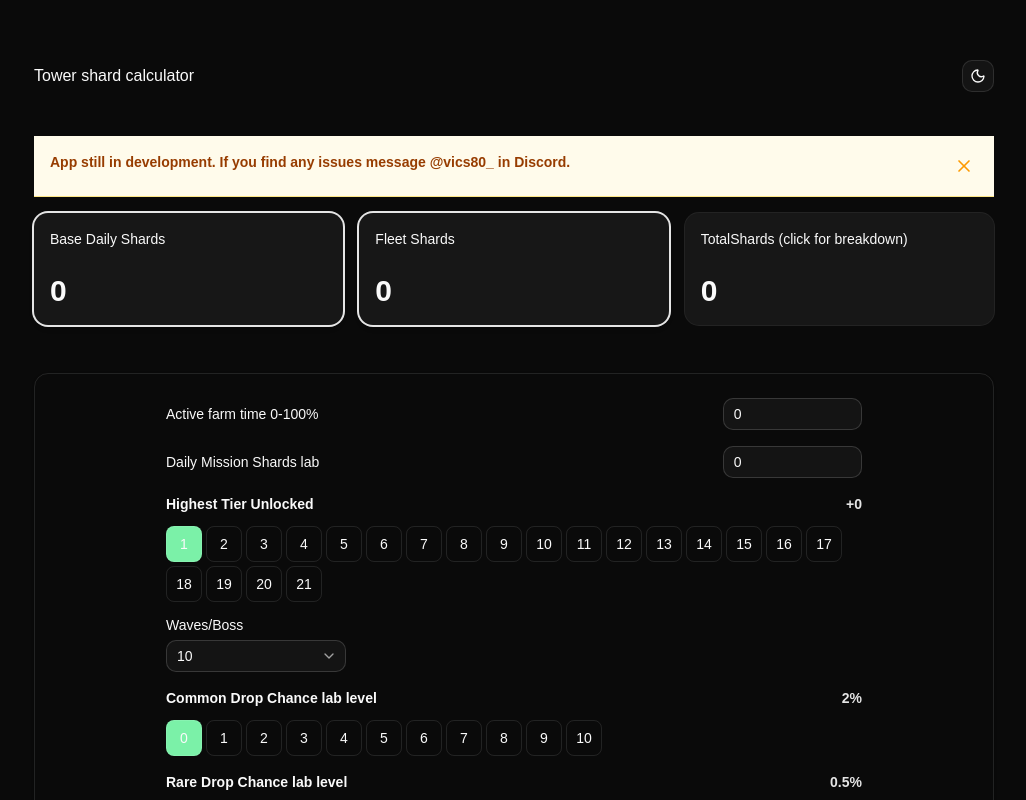
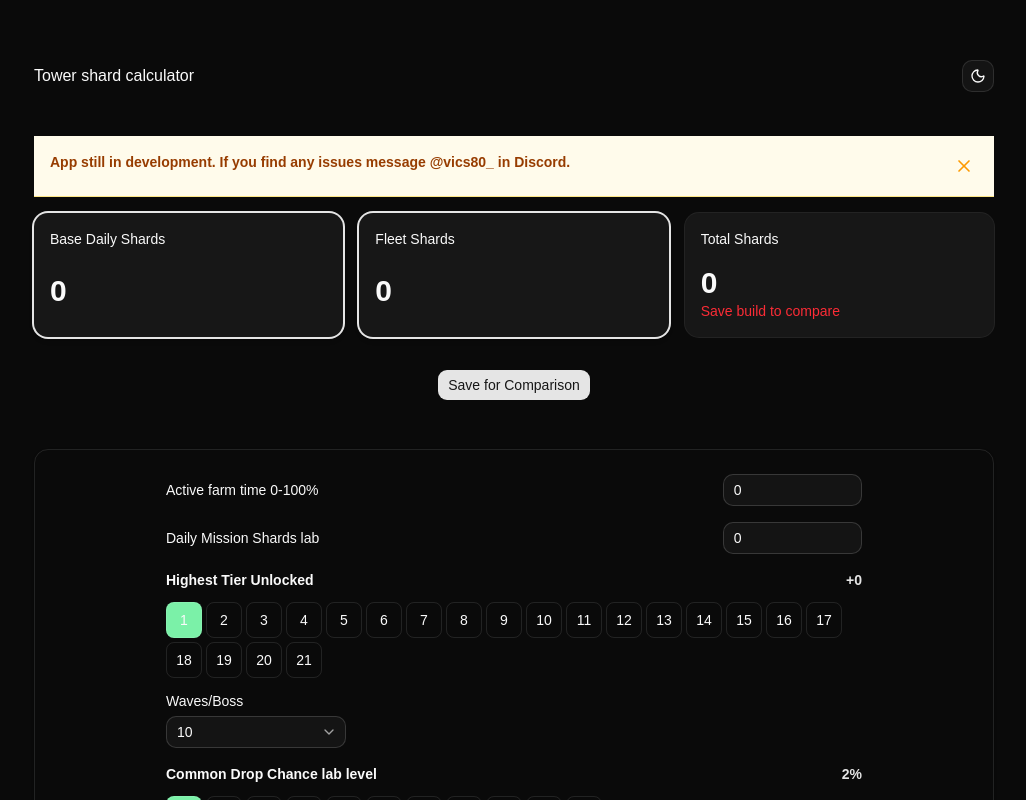
Before and after one commit to Viktorrangelov04/tower-shard-calculator, a React (Vite) app: page / in a window 1280 px wide. Shown: the top 800 px of the page, without its empty margins (126-1152 px from the left). Built offline with nearby package versions, Linux system fonts and the light colour scheme.

Commit message:
adding comparison menu and moving break down to main page

```diff
--- a/src/App.tsx
+++ b/src/App.tsx
@@ -11,6 +11,8 @@ import {
 import { ModeToggle } from "./components/mode-toggle";
 import ShardBreakdown from "./components/ShardBreakdown";
 import DisclaimerBanner from "./components/DisclaimerBanner";
+import { Button } from "./components/ui/button";
+import TotalShardsCard from "./components/TotalShardsCard";
 
 const CURRENT_VERSION = 1.0;
 const DEFAULT_BUILD = {
@@ -61,10 +63,52 @@ function App() {
         return { ...DEFAULT_BUILD, version: CURRENT_VERSION };
     });
 
+    const [comparisonBuild, setComparisonBuild] = useState<PlayerBuild | null>(
+        () => {
+            const saved = localStorage.getItem("player_build_comparison");
+            if (saved) {
+                try {
+                    const parsed = JSON.parse(saved);
+                    if (parsed.version === CURRENT_VERSION) return parsed;
+                } catch (e) {
+                    console.error(e);
+                }
+            }
+            return null;
+        }
+    );
+
     useEffect(() => {
         localStorage.setItem("player_build", JSON.stringify(build));
     }, [build]);
 
+    useEffect(() => {
+        if (comparisonBuild) {
+            localStorage.setItem(
+                "player_build_comparison",
+                JSON.stringify(comparisonBuild)
+            );
+        } else {
+            localStorage.removeItem("player_build_comparison");
+        }
+    }, [comparisonBuild]);
+
+    const handleSaveComparison = () => {
+        setComparisonBuild({ ...build });
+    };
+
+    const handleClearComparison = () => {
+        setComparisonBuild(null);
+        localStorage.removeItem("player_build_comparison");
+    };
+
+    const handleReturn = () => {
+        if (comparisonBuild !== null) {
+            setBuild({ ...comparisonBuild });
+        }
+    };
+
+    // Calculate current values
     const dailyShards = useMemo(() => {
         return calculateDailyShards({ ...build });
     }, [
@@ -88,10 +132,8 @@ function App() {
     ]);
 
     const fetch = useMemo(() => {
-            return calculateFetch({ ...build });
-        }, [build.fetchCD, build.fetchFC, build.fetchDFC]);
-
-
+        return calculateFetch({ ...build });
+    }, [build.fetchCD, build.fetchFC, build.fetchDFC]);
 
     const simResult = useMemo(() => {
         return simulateDeterministicRun(
@@ -112,6 +154,27 @@ function App() {
         () => dailyShards + simResult,
         [dailyShards, simResult]
     );
+
+    // Calculate comparison values
+    const dailyShards2 = useMemo(() => {
+        if (!comparisonBuild) return null;
+        return calculateDailyShards({ ...comparisonBuild });
+    }, [comparisonBuild]);
+
+    const simResult2 = useMemo(() => {
+        if (!comparisonBuild) return null;
+        return simulateDeterministicRun(
+            comparisonBuild.farmingTier,
+            comparisonBuild.farmingWave,
+            enemyRewardRules,
+            comparisonBuild
+        );
+    }, [comparisonBuild]);
+
+    const total2 = useMemo(() => {
+        if (dailyShards2 === null || simResult2 === null) return null;
+        return dailyShards2 + simResult2;
+    }, [dailyShards2, simResult2]);
 
     return (
         <>
@@ -134,26 +197,48 @@ function App() {
                         onClick={() => setActiveTab("base")}
                         active={activeTab === "base"}
                     />
-                    <OverviewCard
-                        name="TotalShards (click for breakdown)"
-                        value={total.toFixed()}
-                        onClick={() => setActiveTab("breakdown")}
-                        active={activeTab === "breakdown"}
+                    <TotalShardsCard
+                        name="Total Shards"
+                        value={total}
+                        value2={total2}
                     />
                 </div>
-                <div className="rounded-xl border p-6 shadow-sm min-h-[300px] mt-8">
-                    {activeTab === "base" && (
-                        <BaseShardMenu data={build} setBuild={setBuild} />
+
+                <div className="controls flex justify-center mt-4">
+                    <Button className="mx-3" onClick={handleSaveComparison}>
+                        {comparisonBuild
+                            ? "Update Snapshot"
+                            : "Save for Comparison"}
+                    </Button>
+                    {comparisonBuild && (
+                        <div>
+                            <Button className="mx-3" variant="outline" onClick={handleClearComparison}>
+                                Close Comparison
+                            </Button>
+                            <Button className="mx-3" variant="secondary" onClick={handleReturn}>
+                                Undo Changes
+                            </Button>
+                        </div>
                     )}
+                </div>
 
-                    {activeTab === "breakdown" && (
-                        <ShardBreakdown
+                <div className="flex flex-col gap-4">
+                        <div className="rounded-xl border p-6 shadow-sm min-h-[300px] mt-8">
+                            <BaseShardMenu data={build} setBuild={setBuild} />
+                        </div>
+
+
+
+                        <div className="rounded-xl border p-6 shadow-sm min-h-[200px] mt-8">
+                            <ShardBreakdown
                             data={build}
                             totalShards={total}
                             simResult={simResult}
                             fetchShards={fetch}
                         />
-                    )}
+                        </div>
+
+
                 </div>
             </div>
         </>
--- /dev/null
+++ b/src/components/TotalShardsCard.tsx
@@ -0,0 +1,38 @@
+import { Card, CardContent, CardHeader, CardTitle } from "./ui/card";
+
+interface Props {
+    name: string;
+    value: number;
+    value2?: any;
+}
+
+export default function TotalShardCard({name, value, value2=1} : Props){
+        return (
+        <Card>
+            <CardHeader className="flex flex-row items-center justify-between my-auto space-y-0">
+                <CardTitle className="text-sm font-medium">{name}</CardTitle>
+            </CardHeader>
+            <CardContent>
+
+                {value2 ? (
+                    <div className="text-xl font-bold">New: {value.toFixed()}</div>
+                ) : (
+                    <div className="text-3xl font-bold">{value.toFixed()}</div>
+                )}
+
+                {value2 ? (
+                    <div>
+                        <div className="text-xl font-bold">
+                            Old: {value2.toFixed()}
+                        </div>
+                        <div className={`text-lg ${value>value2 ? "text-green-500" : "text-red-300"}`}>
+                            Diff: {((value/value2)*100-100).toFixed(1)}%
+                        </div>
+                    </div>
+                ) : (
+                    <span className="text-red-500">Save build to compare</span>
+                )}
+            </CardContent>
+        </Card>
+    );
+}
```
